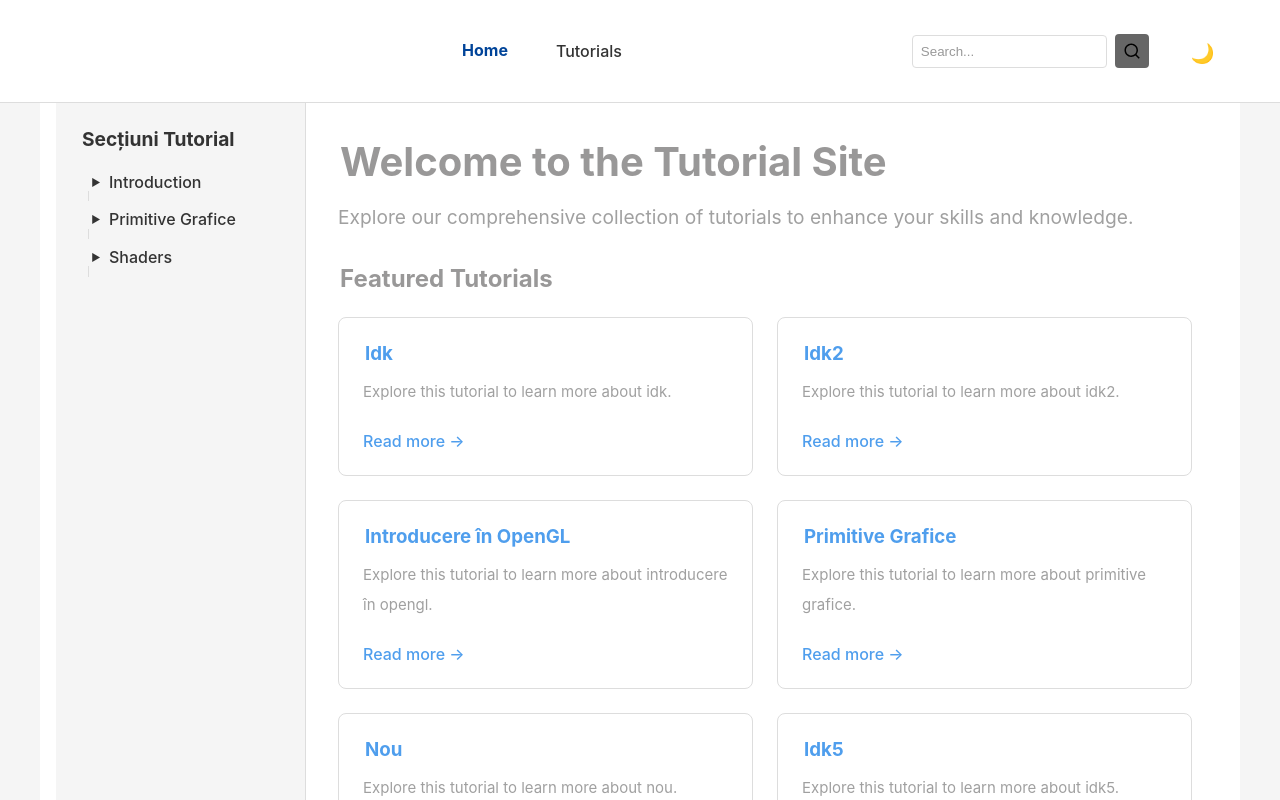
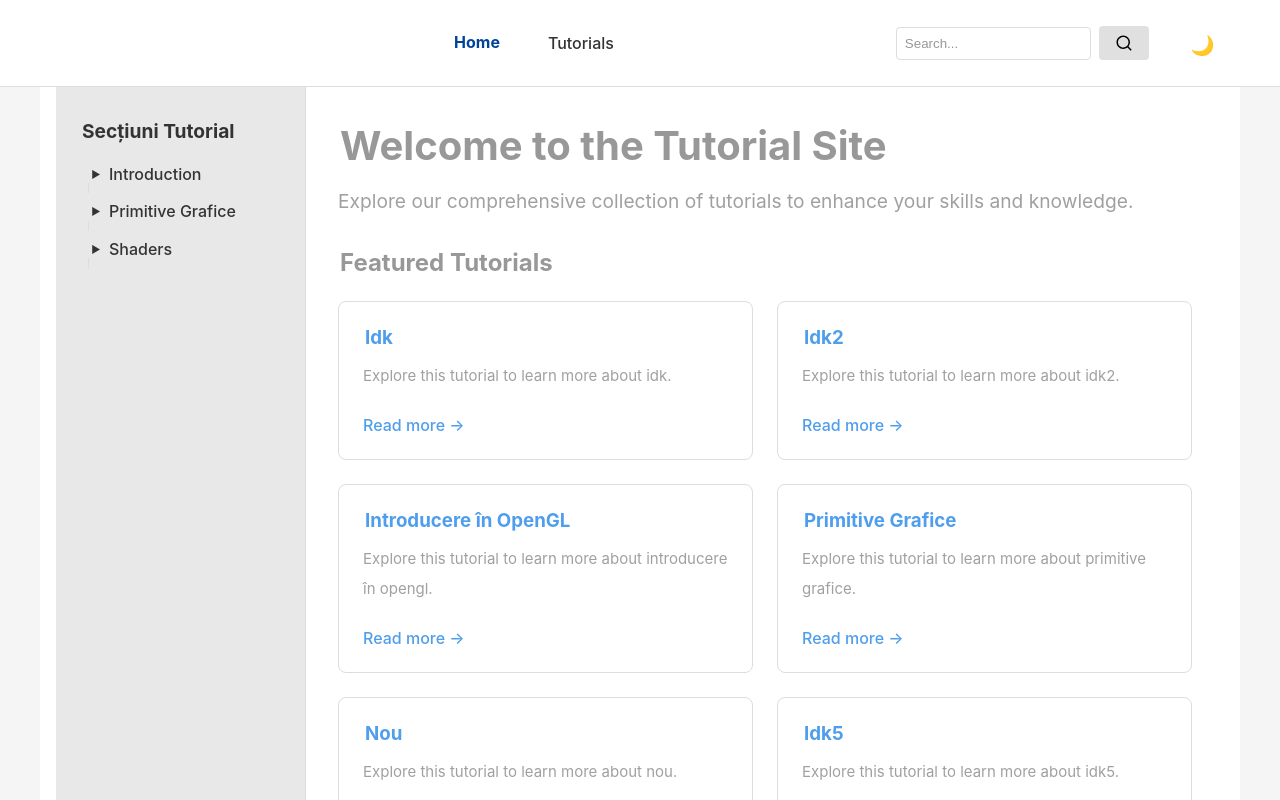
Before and after one commit to Lung-Alexandra/tutorial-site, a Next.js app: page / in a window 1280 px wide. Shown: the top 800 px of the page. Built offline with nearby package versions, Linux system fonts and the light colour scheme.

Commit message:
fixed search icon not showing on dark theme

```diff
--- a/components/Layout.js
+++ b/components/Layout.js
@@ -87,7 +87,6 @@ export default function Layout({ children, nav, metadata }) {
                             />
                             <button type="submit">
                                 <svg xmlns="http://www.w3.org/2000/svg" viewBox="0 0 24 24" width="18" height="18">
-                                    <path fill="none" d="M0 0h24v24H0z" />
                                     <path d="M18.031 16.617l4.283 4.282-1.415 1.415-4.282-4.283A8.96 8.96 0 0 1 11 20c-4.968 0-9-4.032-9-9s4.032-9 9-9 9 4.032 9 9a8.96 8.96 0 0 1-1.969 5.617zm-2.006-.742A6.977 6.977 0 0 0 18 11c0-3.868-3.133-7-7-7-3.868 0-7 3.132-7 7 0 3.867 3.132 7 7 7a6.977 6.977 0 0 0 4.875-1.975l.15-.15z" />
                                 </svg>
                             </button>
--- a/pages/_app.js
+++ b/pages/_app.js
@@ -1,4 +1,5 @@
 import '../public/styles/main.css';
+import '../public/styles/dark-theme.css';
 import 'katex/dist/katex.min.css';
 
 function MyApp({ Component, pageProps }) {
```
